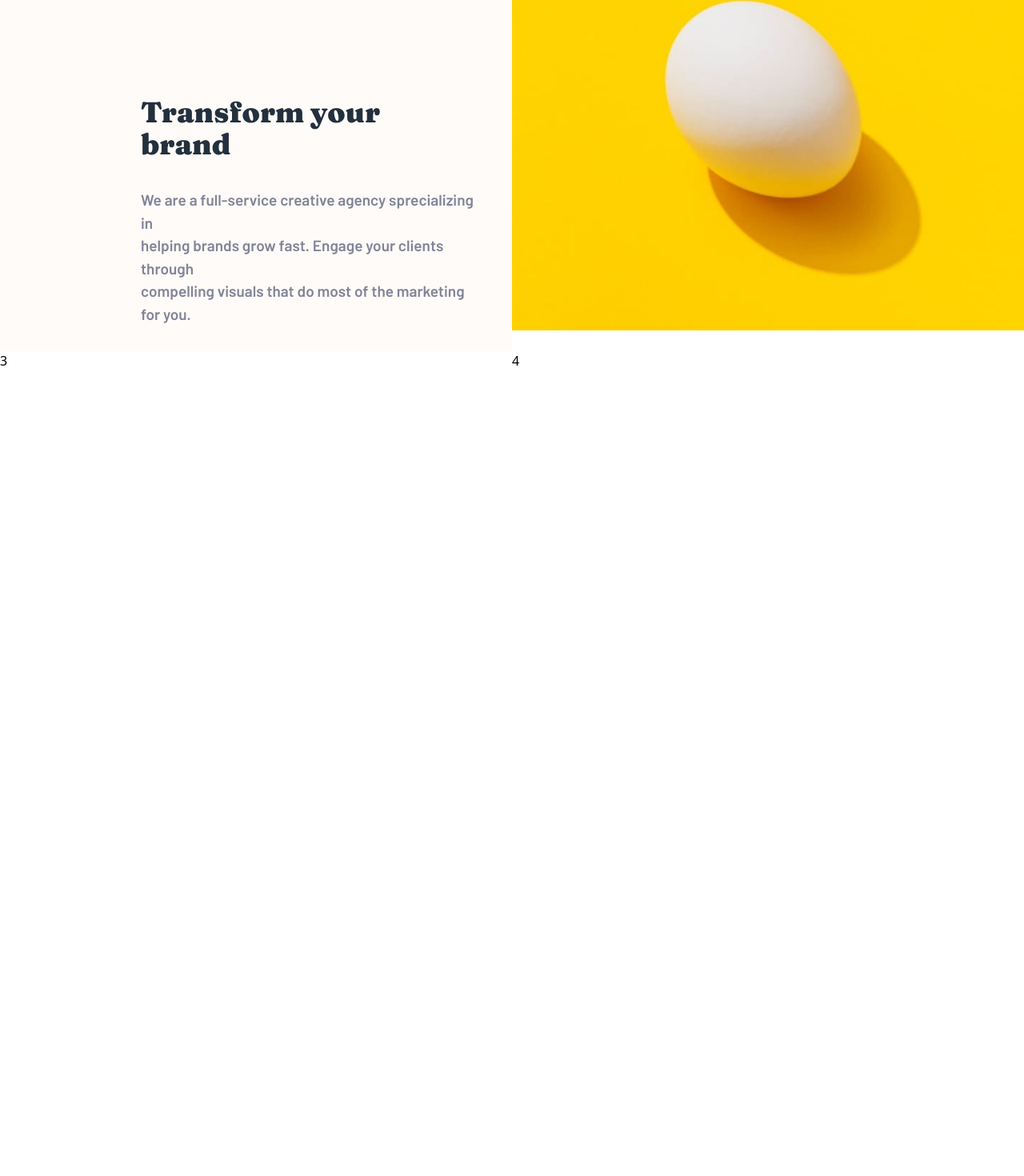
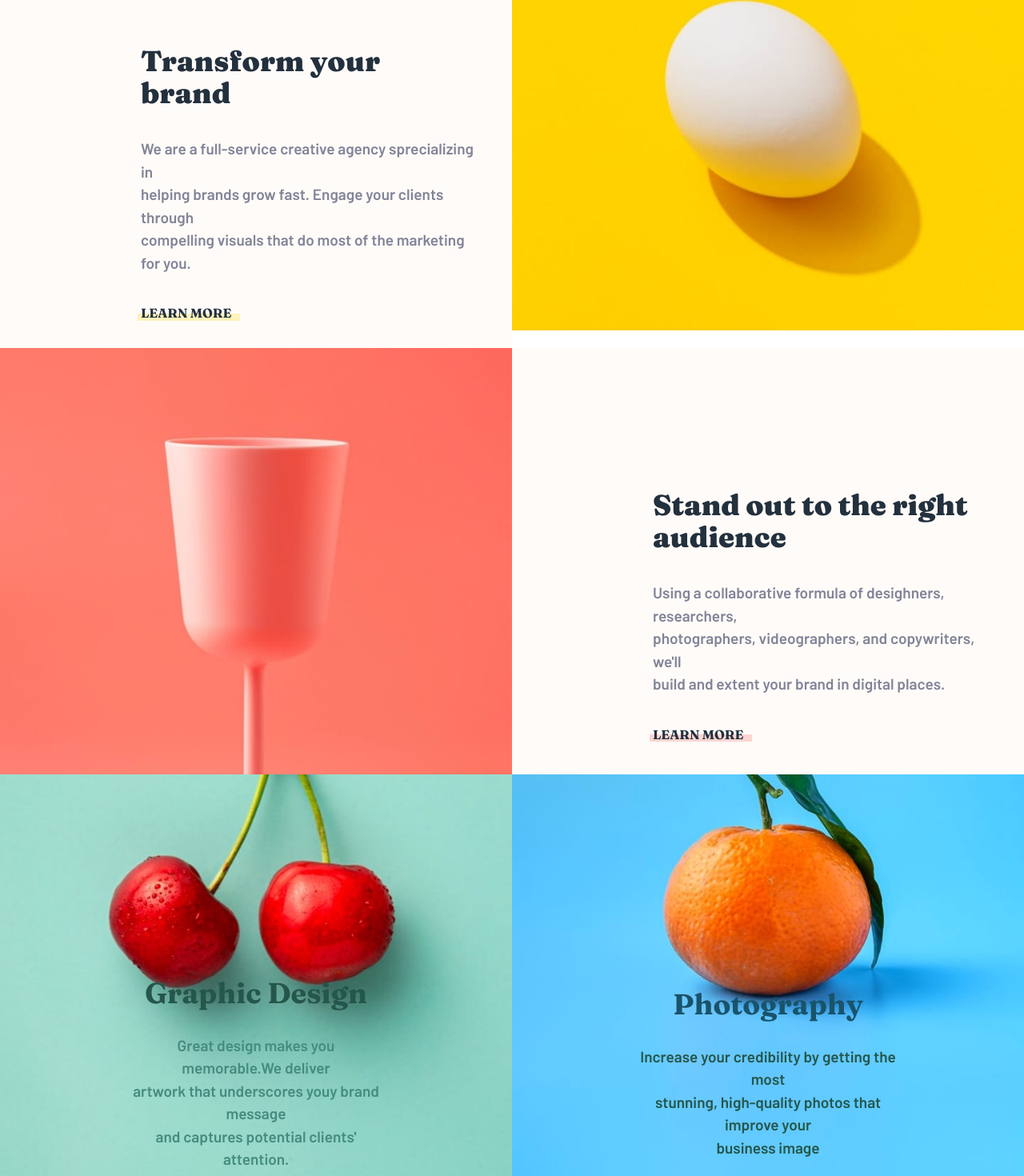
Before and after one commit to indrajith-007/sunnyside_agency-landingPage, a React (Vite) app: page / in a window 1280 px wide. Shown: the part 920-2390 px from the top of the page at 80% size. Before the commit the page ends 1383 px from the top, so only its background shows below. Built offline with nearby package versions, Linux system fonts and the light colour scheme.

Commit message:
Section component completed

```diff
--- a/src/components/Section.jsx
+++ b/src/components/Section.jsx
@@ -1,9 +1,11 @@
 import React from 'react';
+import '../index.css';
 
 const Section = () => (
     <div className="grid grid-cols-2">
-        <div className="bg-[#FFFBF8] flex flex-col items-start ">
-            <div className="flex flex-col p-8 h-full mx-auto items-start justify-start pt-[15rem] pl-[11rem] gap-9">
+        {/* First section */}
+        <div className="bg-[#FFFBF8] flex flex-col items-start">
+            <div className="flex flex-col p-8 h-full mx-auto items-start justify-start pt-[11rem] pl-[11rem] gap-9">
                 <h1 className="text-very-dark-desatured-blue  text-4xl font-extrabold font-fraunces container mx-auto">
                     Transform your
                     <br />
@@ -16,13 +18,69 @@ const Section = () => (
                     <br />
                     compelling visuals that do most of the marketing for you.
                 </h1>
+                <div className="flex flex-col">
+                    <a className="z-50 bg-transparent" href="/">
+                        <h1 className="learn">learn more</h1>
+                    </a>
+                </div>
             </div>
         </div>
+        {/* Second Section */}
         <div>
             <img className="h-auto min-w-full" src="/src/assets/desktop/image-transform.jpg" alt="" />
         </div>
-        <div>3</div>
-        <div>4</div>
+        {/* Third Section */}
+        <div>
+            <img className="h-auto min-w-full" src="/src/assets/desktop/image-stand-out.jpg" alt="" />
+        </div>
+        {/* Fourth Section */}
+        <div className="bg-[#FFFBF8] flex flex-col items-start">
+            <div className="flex flex-col p-8 h-full mx-auto items-start justify-start pt-[11rem] pl-[11rem] gap-9">
+                <h1 className="text-very-dark-desatured-blue  text-4xl font-extrabold font-fraunces container mx-auto">
+                    Stand out to the right
+                    <br />
+                    audience
+                </h1>
+                <h1 className="font-barlow text-[19px] text-dark-grayish-blue">
+                    Using a collaborative formula of desighners, researchers,
+                    <br />
+                    photographers, videographers, and copywriters, we'll
+                    <br />
+                    build and extent your brand in digital places.
+                </h1>
+                <div className="flex flex-col">
+                    <a className="z-50 bg-transparent" href="/">
+                        <h1 className="learn2">learn more</h1>
+                    </a>
+                </div>
+            </div>
+        </div>
+        <div className="relative text-center">
+            <img className="h-auto min-w-full" src="/src/assets/desktop/image-graphic-design.jpg" alt="" />
+            <div className="tran absolute top-[70%] left-[50%] flex flex-col gap-8">
+                <h1 className="font-fraunces text-4xl text-dark-desatured-cyan">Graphic Design</h1>
+                <p className="font-barlow text-[19px] text-dark-moderate-cyan">
+                    Great design makes you memorable.We deliver
+                    <br />
+                    artwork that underscores youy brand message
+                    <br />
+                    and captures potential clients' attention.
+                </p>
+            </div>
+        </div>
+        <div className="relative text-center">
+            <img className="h-auto min-w-full" src="/src/assets/desktop/image-photography.jpg" alt="" />
+            <div className="tran absolute top-[70%] left-[50%] flex flex-col gap-8">
+                <h1 className="font-fraunces text-4xl text-dark-blue">Photography</h1>
+                <p className="font-barlow text-[19px] text-dark-desatured-cyan">
+                    Increase your credibility by getting the most
+                    <br />
+                    stunning, high-quality photos that improve your
+                    <br />
+                    business image
+                </p>
+            </div>
+        </div>
     </div>
 );
 
--- a/src/index.css
+++ b/src/index.css
@@ -2,6 +2,39 @@
 @tailwind components;
 @tailwind utilities;
 
+.learn {
+    @apply uppercase font-fraunces text-very-dark-desatured-blue bg-transparent relative;
+    display: inline-block;
+}
+.learn::after {
+    content: '';
+    display: block;
+    width: 8rem;
+    height: 9px;
+    position: absolute;
+    bottom: 10%;
+    z-index: -1;
+    @apply bg-[#FFF2BB] -ml-1;
+}
+
+.learn2 {
+    @apply uppercase font-fraunces text-very-dark-desatured-blue bg-transparent relative;
+    display: inline-block;
+}
+.learn2::after {
+    content: '';
+    display: block;
+    width: 8rem;
+    height: 9px;
+    position: absolute;
+    bottom: 10%;
+    z-index: -1;
+    @apply bg-[#FCD5D0] -ml-1;
+}
+
+.tran {
+    transform: translate(-50%, -50%);
+}
 /* ----------------------- */
 /* RESET                   */
 /* ----------------------- */
```
